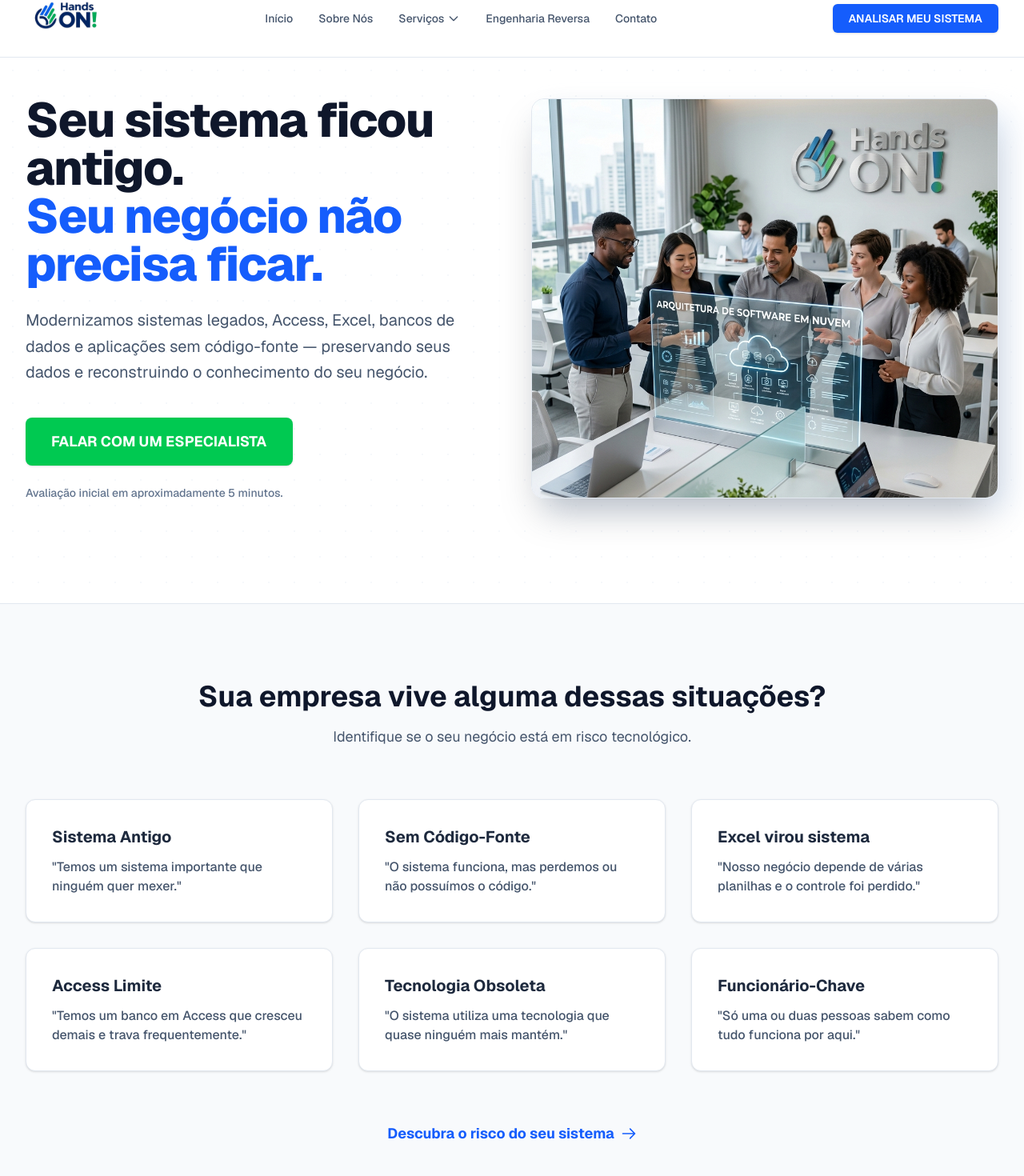
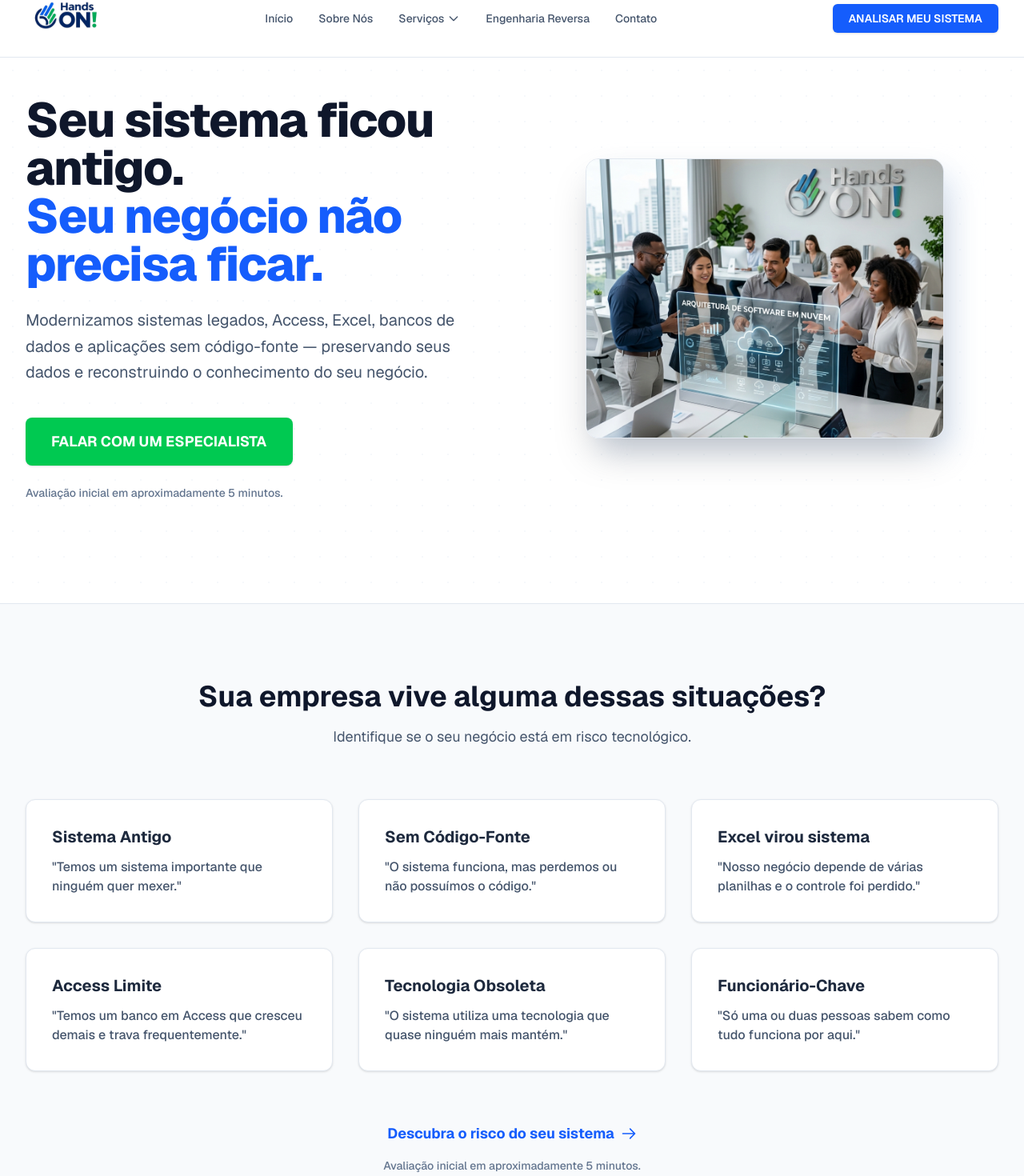
Before and after one commit to jfcnetto/handson, a Next.js app: page / in a window 1280 px wide. Shown: the part 25-1495 px from the top of the page at 80% size. Built offline with nearby package versions, Linux system fonts and the light colour scheme.

Commit message:
style: reduce hero image size and add assessment text

```diff
--- a/src/app/(site)/page.tsx
+++ b/src/app/(site)/page.tsx
@@ -24,8 +24,8 @@ export default function HomePage() {
             </p>
           </div>
           <div className="lg:w-1/2 mt-12 lg:mt-0 relative">
-            <div className="absolute inset-0 bg-blue-100 transform translate-x-4 translate-y-4 rounded-2xl opacity-50 blur-lg"></div>
-            <img src="/hero.jpg" alt="Equipe analisando arquitetura de software em tela de vidro corporativa" className="relative rounded-2xl shadow-2xl border border-slate-200 object-cover w-full h-[500px]" />
+            <div className="absolute inset-0 bg-blue-100 transform translate-x-4 translate-y-4 rounded-2xl opacity-50 blur-lg max-w-md mx-auto"></div>
+            <img src="/hero.jpg" alt="Equipe analisando arquitetura de software em tela de vidro corporativa" className="relative mx-auto rounded-2xl shadow-2xl border border-slate-200 object-cover w-full max-w-md h-[350px]" />
           </div>
         </div>
         {/* Background Decorative Pattern */}
@@ -56,11 +56,14 @@ export default function HomePage() {
             ))}
           </div>
 
-          <div className="mt-16 text-center">
+          <div className="mt-16 text-center flex flex-col items-center">
             <Link href="/diagnostico" className="inline-flex items-center text-blue-600 font-bold text-lg hover:text-blue-800 transition-colors">
               Descubra o risco do seu sistema
               <svg className="ml-2 w-5 h-5" fill="none" stroke="currentColor" viewBox="0 0 24 24"><path strokeLinecap="round" strokeLinejoin="round" strokeWidth="2" d="M14 5l7 7m0 0l-7 7m7-7H3"></path></svg>
             </Link>
+            <p className="mt-4 text-sm text-slate-500 font-medium">
+              Avaliação inicial em aproximadamente 5 minutos.
+            </p>
           </div>
         </div>
       </section>
```
